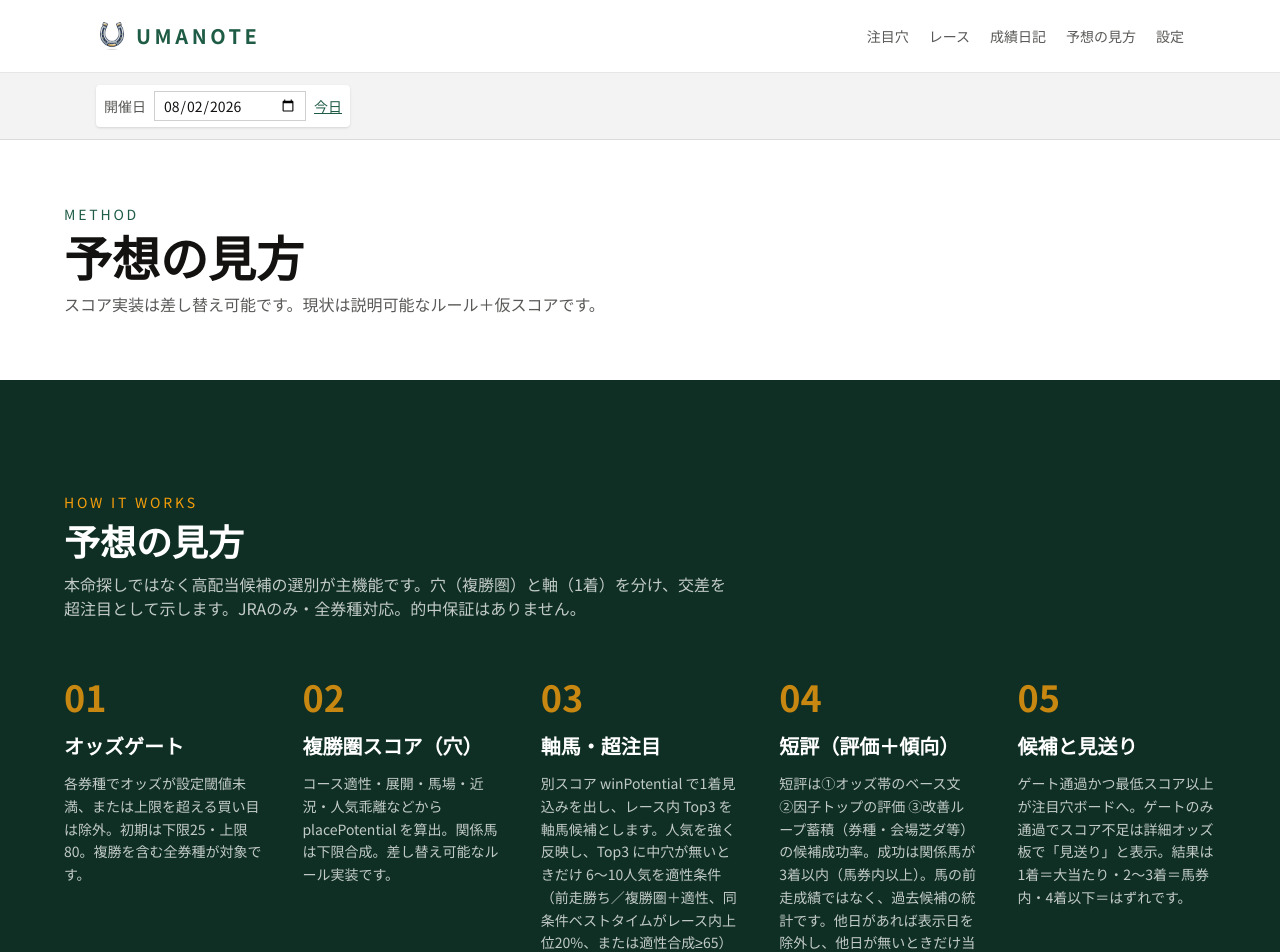
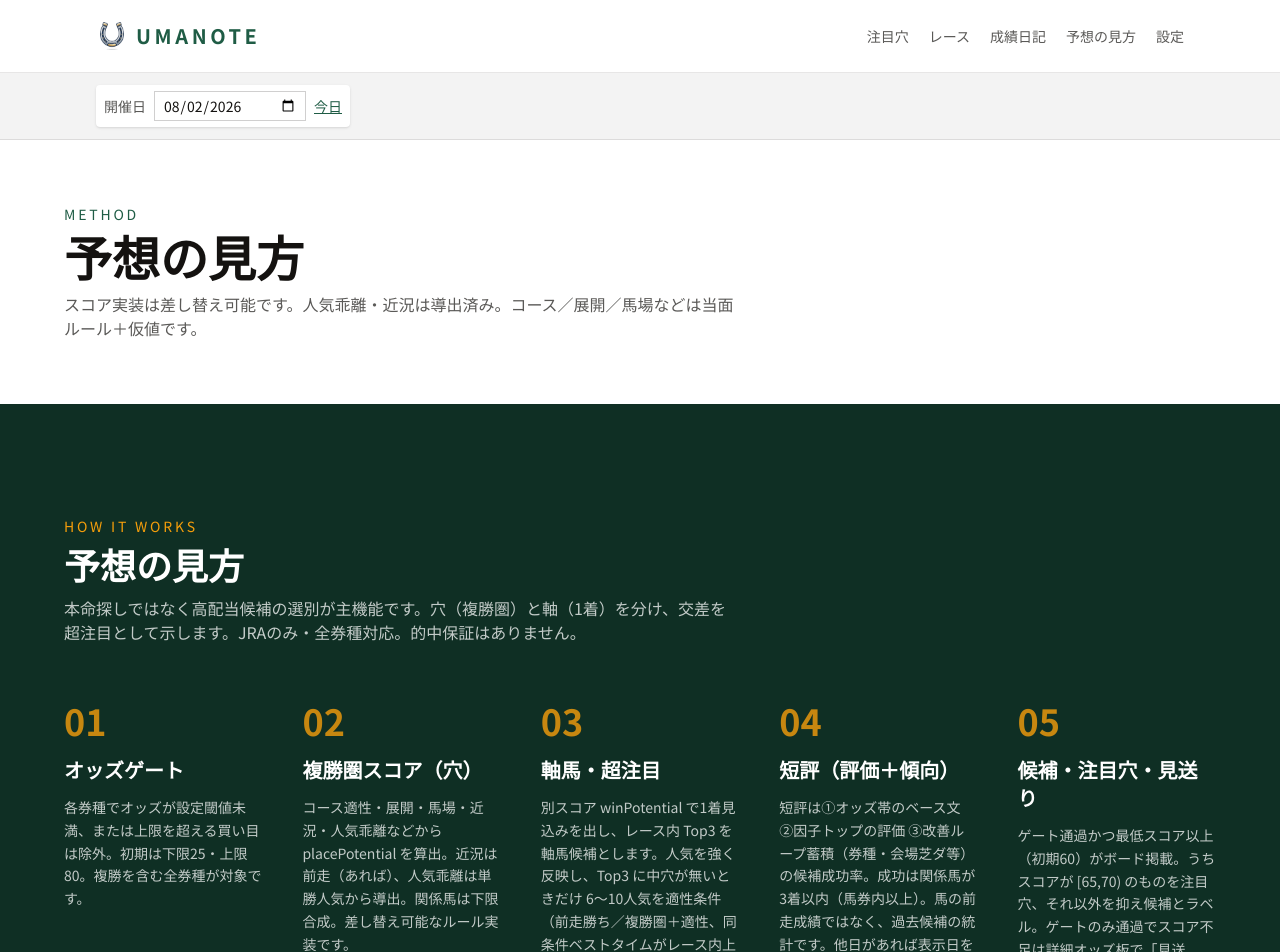
Before and after one commit to nyansuka/test0725, a Next.js app: page /method in a window 1280 px wide. Shown: the top 952 px of the page. Built offline with nearby package versions, Linux system fonts and the light colour scheme; no server answers; the database is empty.

Commit message:
Align home longshots and method copy with the C3 hot score band.
Filter the today section to 注目穴 labels only and document scoreMin 60 plus the [65,70) band.

```diff
--- a/src/app/method/page.tsx
+++ b/src/app/method/page.tsx
@@ -14,7 +14,7 @@ export default function MethodPage() {
             </p>
             <h1 className="mt-2 text-3xl font-bold text-ink md:text-5xl">予想の見方</h1>
             <p className="mt-3 max-w-2xl text-ink/70">
-              スコア実装は差し替え可能です。現状は説明可能なルール＋仮スコアです。
+              スコア実装は差し替え可能です。人気乖離・近況は導出済み。コース／展開／馬場などは当面ルール＋仮値です。
             </p>
           </div>
         </div>
--- a/src/components/Method.tsx
+++ b/src/components/Method.tsx
@@ -5,7 +5,7 @@ const steps = [
   },
   {
     title: "複勝圏スコア（穴）",
-    body: "コース適性・展開・馬場・近況・人気乖離などから placePotential を算出。関係馬は下限合成。差し替え可能なルール実装です。",
+    body: "コース適性・展開・馬場・近況・人気乖離などから placePotential を算出。近況は前走（あれば）、人気乖離は単勝人気から導出。関係馬は下限合成。差し替え可能なルール実装です。",
   },
   {
     title: "軸馬・超注目",
@@ -16,8 +16,8 @@ const steps = [
     body: "短評は①オッズ帯のベース文 ②因子トップの評価 ③改善ループ蓄積（券種・会場芝ダ等）の候補成功率。成功は関係馬が3着以内（馬券内以上）。馬の前走成績ではなく、過去候補の統計です。他日があれば表示日を除外し、他日が無いときだけ当日検証を注記付きで使います。",
   },
   {
-    title: "候補と見送り",
-    body: "ゲート通過かつ最低スコア以上が注目穴ボードへ。ゲートのみ通過でスコア不足は詳細オッズ板で「見送り」と表示。結果は1着＝大当たり・2〜3着＝馬券内・4着以下＝はずれです。",
+    title: "候補・注目穴・見送り",
+    body: "ゲート通過かつ最低スコア以上（初期60）がボード掲載。うちスコアが [65,70) のものを注目穴、それ以外を抑え候補とラベル。ゲートのみ通過でスコア不足は詳細オッズ板で「見送り」。結果は1着＝大当たり・2〜3着＝馬券内・4着以下＝はずれです。",
   },
 ];
 
--- a/src/components/TodayLongshots.tsx
+++ b/src/components/TodayLongshots.tsx
@@ -26,10 +26,12 @@ export function TodayLongshots({ races: racesProp, limit = 5 }: Props) {
     () => filterRacesByDate(races, selectedDate),
     [races, selectedDate],
   );
-  const picks = useMemo(
-    () => selectLongshots(dayRaces, settings).slice(0, limit),
-    [dayRaces, settings, limit],
-  );
+  const picks = useMemo(() => {
+    // 見出しは「注目穴」。抑え候補はボード側で見る
+    return selectLongshots(dayRaces, settings)
+      .filter((p) => p.label === "注目穴")
+      .slice(0, limit);
+  }, [dayRaces, settings, limit]);
   const isToday = selectedDate === today;
 
   return (
```
